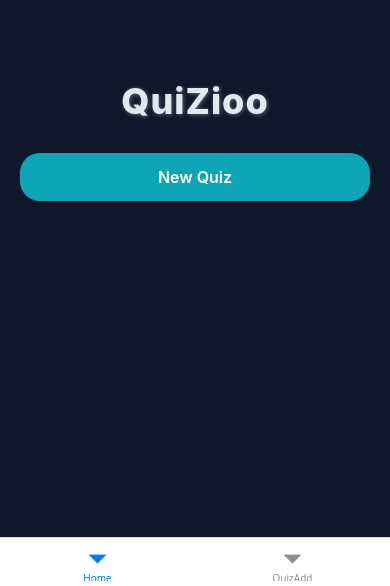
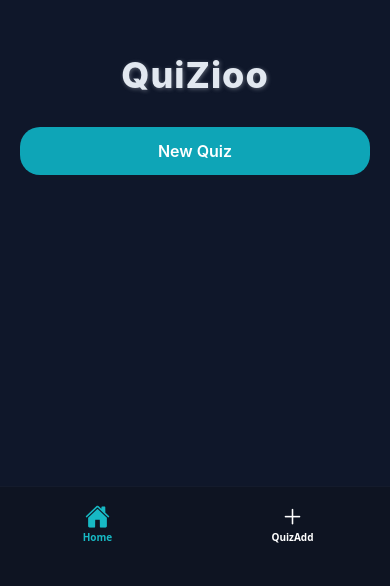
Before and after one commit to qeekuu/quizioo, a React Native app in the folder quizioo/: screen /App in a window 390 px wide. Shown: the part 258-844 px from the top of the page. Built offline with nearby package versions, Linux system fonts and the light colour scheme.

Commit message:
tabNavBar

```diff
--- a/quizioo/src/navigation/tabNav.tsx
+++ b/quizioo/src/navigation/tabNav.tsx
@@ -13,14 +13,38 @@ const Tab = createBottomTabNavigator<TabParamList>();
 
 export default function tabNav(){
 	return (
-		<Tab.Navigator screenOptions={{ headerShown: false }}>
+		<Tab.Navigator screenOptions={{
+			tabBarActiveTintColor: "#17B9C4",
+			tabBarInactiveTintColor: "#fff",
+			headerShown: false,
+			tabBarStyle:{
+				backgroundColor: "#0E1422",
+				borderTopWidth: 1,
+				borderBlockColor: "#141B2C",
+				height: 100,
+				paddingBottom: 30,
+				paddingTop: 10,
+			},
+			tabBarLabelStyle: {
+				fontSize: 10,
+				fontWeight: "bold",
+			}
+		}}>
 			<Tab.Screen
 				name="Home"
 				component={HomeScreen}
+				options={{
+					title: "Home",
+					tabBarIcon: ({ color, size }) => <Ionicons name ="home" color={color} size={size} />
+				}}
 			/>
 			<Tab.Screen
 				name="QuizAdd"
 				component={QuizAddScreen}
+				options={{
+					title: "QuizAdd",
+					tabBarIcon: ({ color, size }) => <Ionicons name ="add" color={color} size={size} />
+				}}
 			/>
 		</Tab.Navigator>
 	);
```
